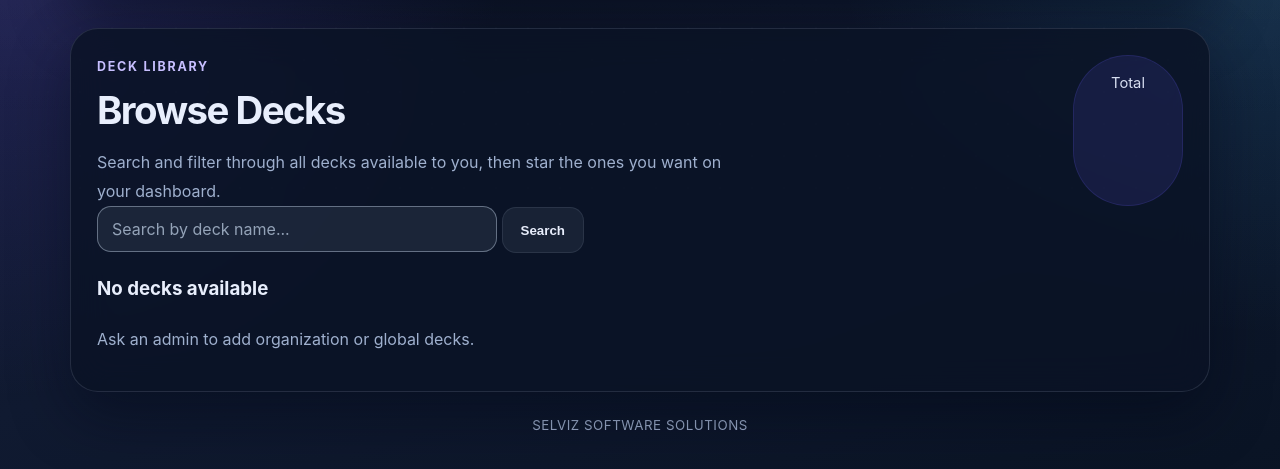
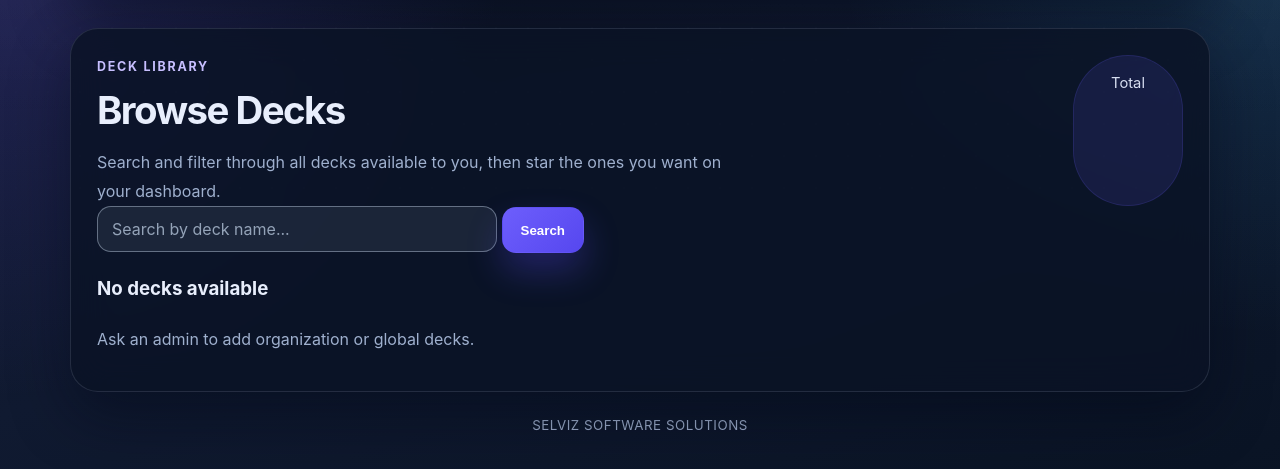
Before and after one commit to skvsree/edu_viz, a FastAPI app: template app/templates/decks/browse.html in a window 1280 px wide. Shown: the part 116-585 px from the top of the page. Run offline with FastAPI, Linux system fonts and the light colour scheme; the template is opened without the code that fills it, so the values that code supplies are empty; some web fonts are replaced.

Commit message:
Browse: Search primary, Clear secondary; Dashboard Browse Decks primary

```diff
--- a/app/templates/dashboard.html
+++ b/app/templates/dashboard.html
@@ -34,7 +34,7 @@
           <strong>{{ deck_stats|length }}</strong>
           <span>Favorites</span>
         </div>
-        <a href="/decks/browse" class="button button-secondary button-small">Browse Decks</a>
+        <a href="/decks/browse" class="button button-small">Browse Decks</a>
         {% if can_manage_decks %}
           <a
             href="/dashboard?modal=create"
--- a/app/templates/decks/browse.html
+++ b/app/templates/decks/browse.html
@@ -25,9 +25,9 @@
         placeholder="Search by deck name..."
         autocomplete="off"
       />
-      <button type="submit" class="button button-secondary">Search</button>
+      <button type="submit" class="button">Search</button>
       {% if q %}
-        <a href="/decks/browse" class="button button-ghost">Clear</a>
+        <a href="/decks/browse" class="button button-secondary">Clear</a>
       {% endif %}
     </form>
 
```
